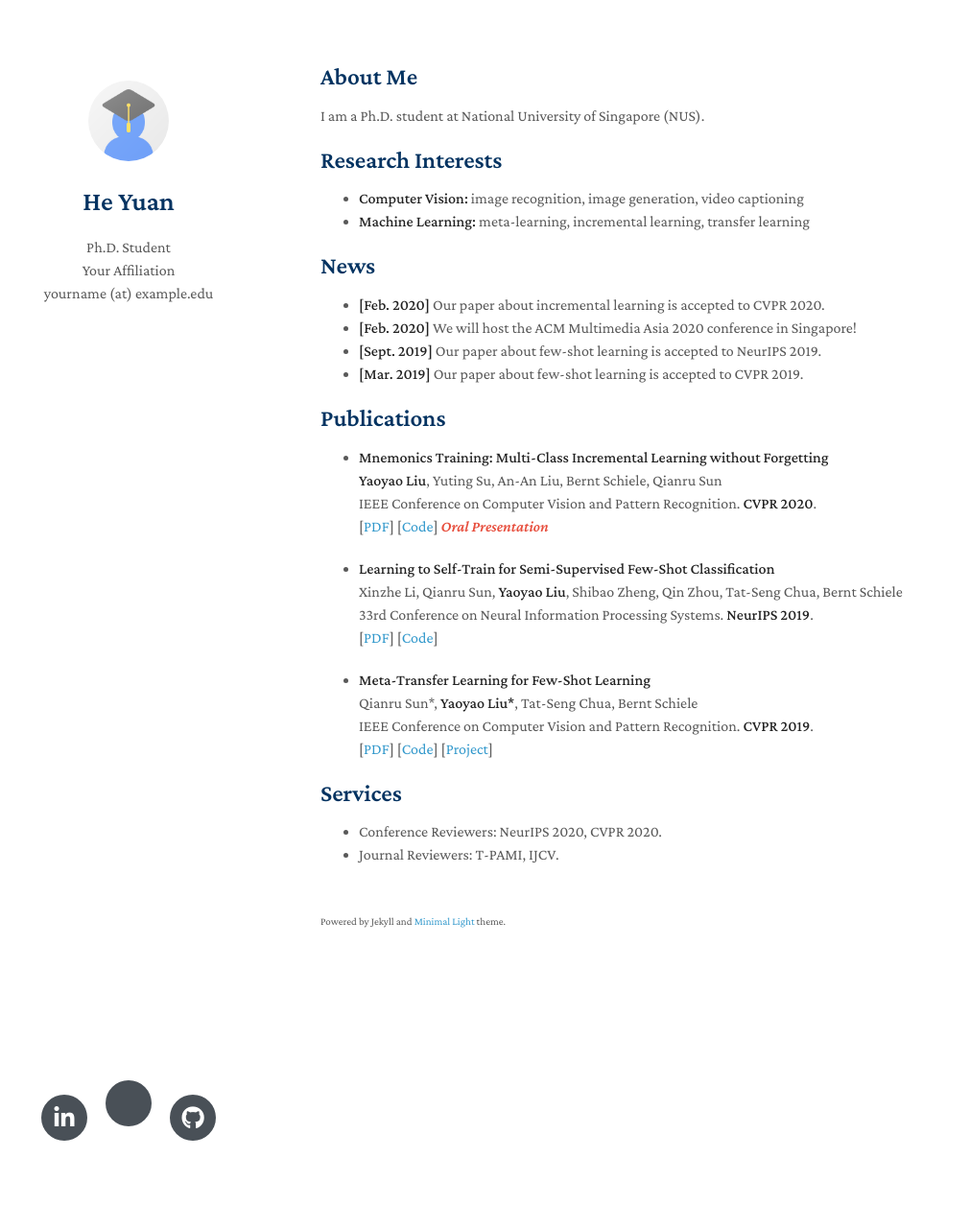
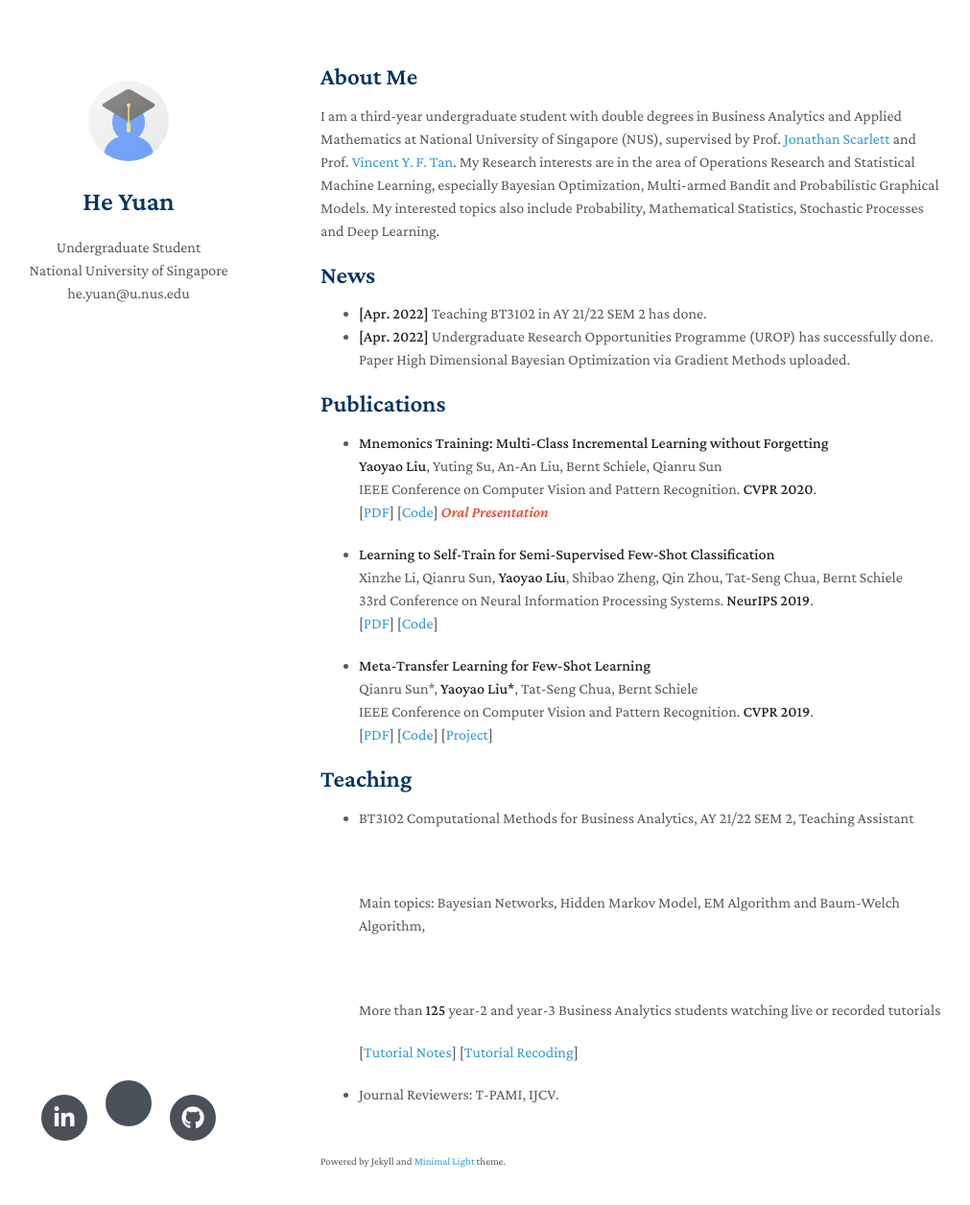
Before and after one commit to Henry-Yuan-He/Henry-Yuan-He.github.io, a Jekyll site: the page built from index.md, in a window 1280 px wide and 1291 px high. Shown: the top 1256 px of the window at 96% size, without its empty margins (136-1147 px from the left). Built offline with Jekyll 4.4.1, drawn with Linux system fonts in a browser that asks for light colours; nearby versions of some CDN libraries; a style sheet for code colours, icons or effects is not loaded; our own code applies the rules of GitHub Pages for plain Markdown files.

Commit message:
update profile

```diff
--- a/_config.yml
+++ b/_config.yml
@@ -1,11 +1,11 @@
 title: He Yuan
-position: Ph.D. Student
-affiliation: Your Affiliation
-email: yourname (at) example.edu
+position: Undergraduate Student
+affiliation: National University of Singapore
+email: he.yuan@u.nus.edu
 keywords: minimal academic
 google_scholar: https://scholar.google.com/
-github_link: https://github.com/yaoyao-liu/minimal-light
-linkedin: https://www.linkedin.com/
+github_link: https://github.com/Henry-Yuan-He
+linkedin: https://www.linkedin.com/in/henry-yuan-he-09212a165/
 avatar: ./assets/img/avatar.png
 google_analytics: UA-111540567-4
 favicon: ./assets/img/favicon.png
--- a/index.md
+++ b/index.md
@@ -4,19 +4,16 @@ layout: homepage
 
 ## About Me
 
-I am a Ph.D. student at National University of Singapore (NUS).
+I am a third-year undergraduate student with double degrees in Business Analytics and Applied Mathematics at National University of Singapore (NUS), supervised by Prof. [Jonathan Scarlett](https://www.comp.nus.edu.sg/~scarlett/) and Prof. [Vincent Y. F. Tan](https://vyftan.github.io/). My Research interests are in the area of Operations Research and Statistical Machine Learning, especially Bayesian Optimization, Multi-armed Bandit and Probabilistic Graphical Models. My interested topics also include Probability, Mathematical Statistics, Stochastic Processes and Deep Learning.
 
-## Research Interests
 
-- **Computer Vision:** image recognition, image generation, video captioning
-- **Machine Learning:** meta-learning, incremental learning, transfer learning
 
 ## News
 
-- **[Feb. 2020]** Our paper about incremental learning is accepted to CVPR 2020.
-- **[Feb. 2020]** We will host the ACM Multimedia Asia 2020 conference in Singapore!
-- **[Sept. 2019]** Our paper about few-shot learning is accepted to NeurIPS 2019.
-- **[Mar. 2019]** Our paper about few-shot learning is accepted to CVPR 2019.
+- **[Apr. 2022]** Teaching BT3102 in AY 21/22 SEM 2 has done.
+- **[Apr. 2022]** Undergraduate Research Opportunities Programme (UROP) has successfully done. Paper High Dimensional Bayesian Optimization via Gradient Methods uploaded.
+
+
 
 ## Publications
 
@@ -44,7 +41,18 @@ I am a Ph.D. student at National University of Singapore (NUS).
   <br>
   [[PDF](http://openaccess.thecvf.com/content_CVPR_2019/papers/Sun_Meta-Transfer_Learning_for_Few-Shot_Learning_CVPR_2019_paper.pdf)] [[Code](https://github.com/yaoyao-liu/meta-transfer-learning)] [[Project](https://mtl.yyliu.net/)]
 
-## Services
+## Teaching
 
-- Conference Reviewers: NeurIPS 2020, CVPR 2020.
+- BT3102 Computational Methods for Business Analytics, AY 21/22 SEM 2, Teaching Assistant
+
+  <br>
+
+  Main topics: Bayesian Networks, Hidden Markov Model, EM Algorithm and Baum-Welch Algorithm,
+
+  <br>
+
+  More than **125** year-2 and year-3 Business Analytics students watching live or recorded tutorials
+
+  [[Tutorial Notes](http://papers.nips.cc/paper/9216-learning-to-self-train-for-semi-supervised-few-shot-classification.pdf)] [[Tutorial Recoding](https://github.com/xinzheli1217/learning-to-self-train)]
+
 - Journal Reviewers: T-PAMI, IJCV.
```
